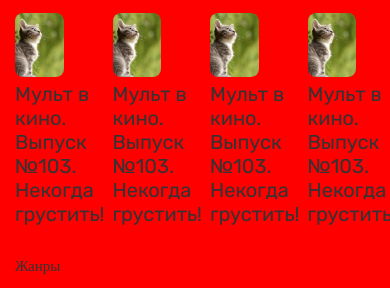
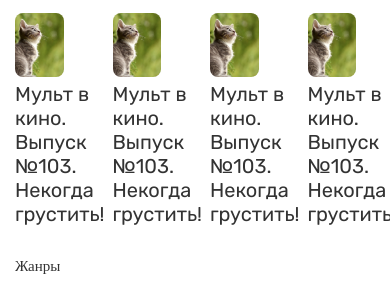
Before and after one commit to Antonsterh/verst, a plain HTML site: page index.html in a window 390 px wide. Shown: the part 211-499 px from the top of the page. Drawn offline with Linux system fonts and the light colour scheme; a web font is replaced by a local one.

Commit message:
Update style.css

```diff
--- a/css/style.css
+++ b/css/style.css
@@ -4,7 +4,7 @@
 }
 @media screen and (max-width: 700px){
 
-body {background: red;}
+body {background:white;}
 
 }
 @font-face {
```
